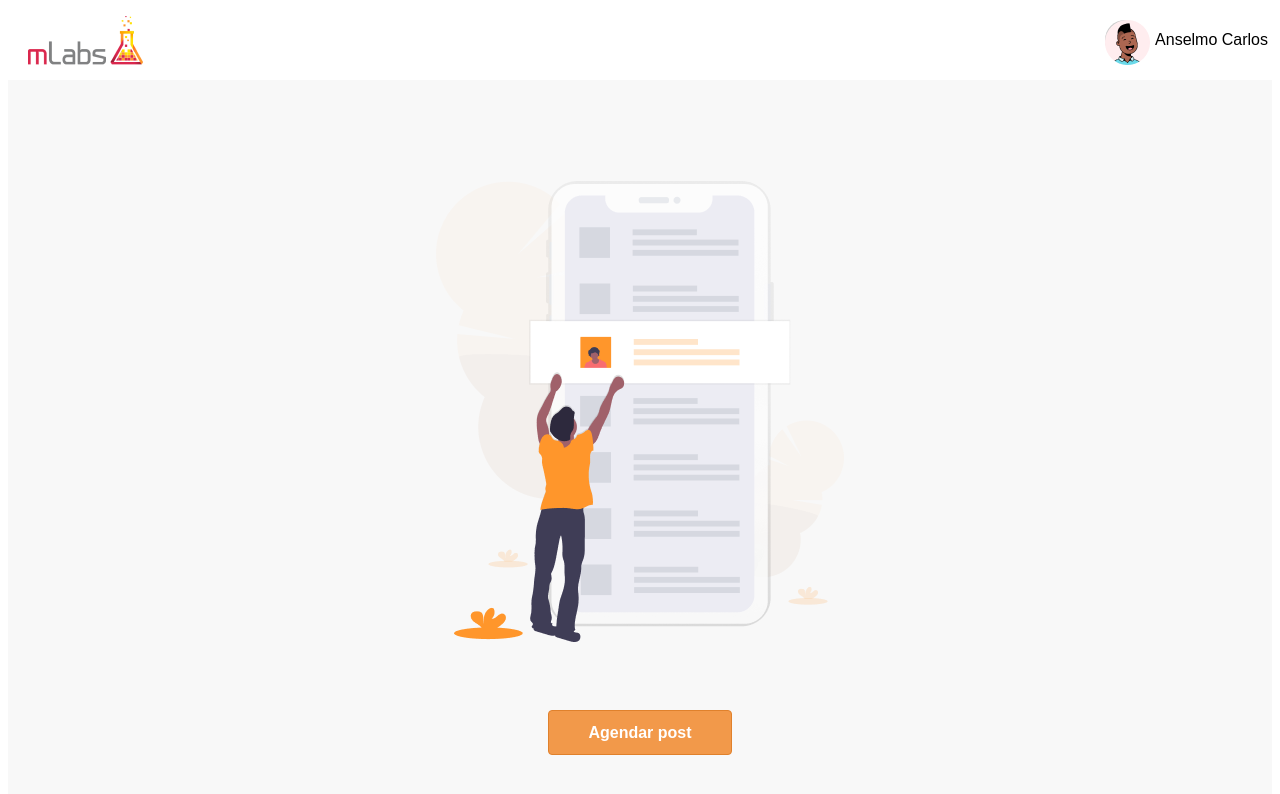
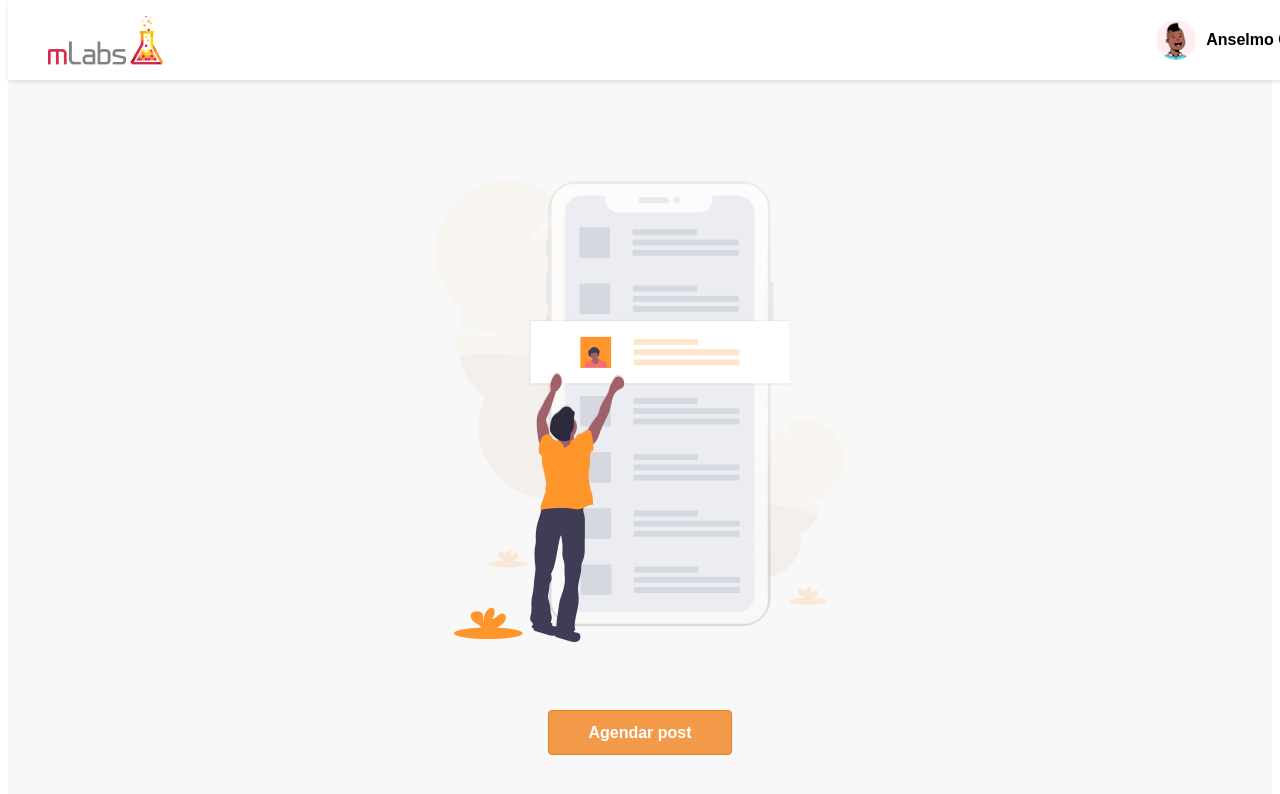
Before and after one commit to ayslana/vue2-post-schedule, a Vue app: page / in a window 1280 px wide. Shown: the top 794 px of the page. Built offline with nearby package versions, Linux system fonts and the light colour scheme.

Commit message:
refactor: update NavBar component to use dynamic username

```diff
--- a/src/components/global/NavBar.vue
+++ b/src/components/global/NavBar.vue
@@ -1,18 +1,17 @@
 <template>
   <div class="navbar">
-    <div class="logo">
+    <div class="logo" @click="navigateHome">
       <img
         alt="Logo mLabs"
         src="@/assets/images/mlabs-logo.png"
-        style="cursor: pointer"
-        @click="$router.push({ name: 'Home' })"
+        class="logo-img"
       />
     </div>
     <div class="profile">
       <div class="profile-pic">
         <img alt="Profile picture" src="@/assets/images/user.png" />
       </div>
-      <span class="profile-name">Anselmo Carlos</span>
+      <span class="profile-name">{{ userName }}</span>
     </div>
   </div>
 </template>
@@ -20,6 +19,16 @@
 <script>
 export default {
   name: "NavBar",
+  data() {
+    return {
+      userName: "Anselmo Carlos",
+    };
+  },
+  methods: {
+    navigateHome() {
+      this.$router.push({ name: "Home" });
+    },
+  },
 };
 </script>
 
@@ -34,30 +43,41 @@ export default {
   position: fixed;
   top: 0;
   z-index: 1000;
+  padding: 0 40px;
+  box-shadow: 0 2px 4px rgba(0, 0, 0, 0.1);
 }
 
 .logo {
+  cursor: pointer;
+}
+
+.logo-img {
   display: flex;
   align-items: center;
-  padding-left: 20px;
 }
 
 .profile {
   display: flex;
   align-items: center;
-  padding-right: 20px;
+  gap: 10px;
 }
 
 .profile-pic {
   width: 40px;
   height: 40px;
   border-radius: 50%;
-  background-color: #ccc;
-  margin-right: 10px;
+  overflow: hidden;
+}
+
+.profile-pic img {
+  width: 100%;
+  height: 100%;
+  object-fit: cover;
 }
 
 .profile-name {
   font-size: 16px;
   color: black;
+  font-weight: bold;
 }
 </style>
```
